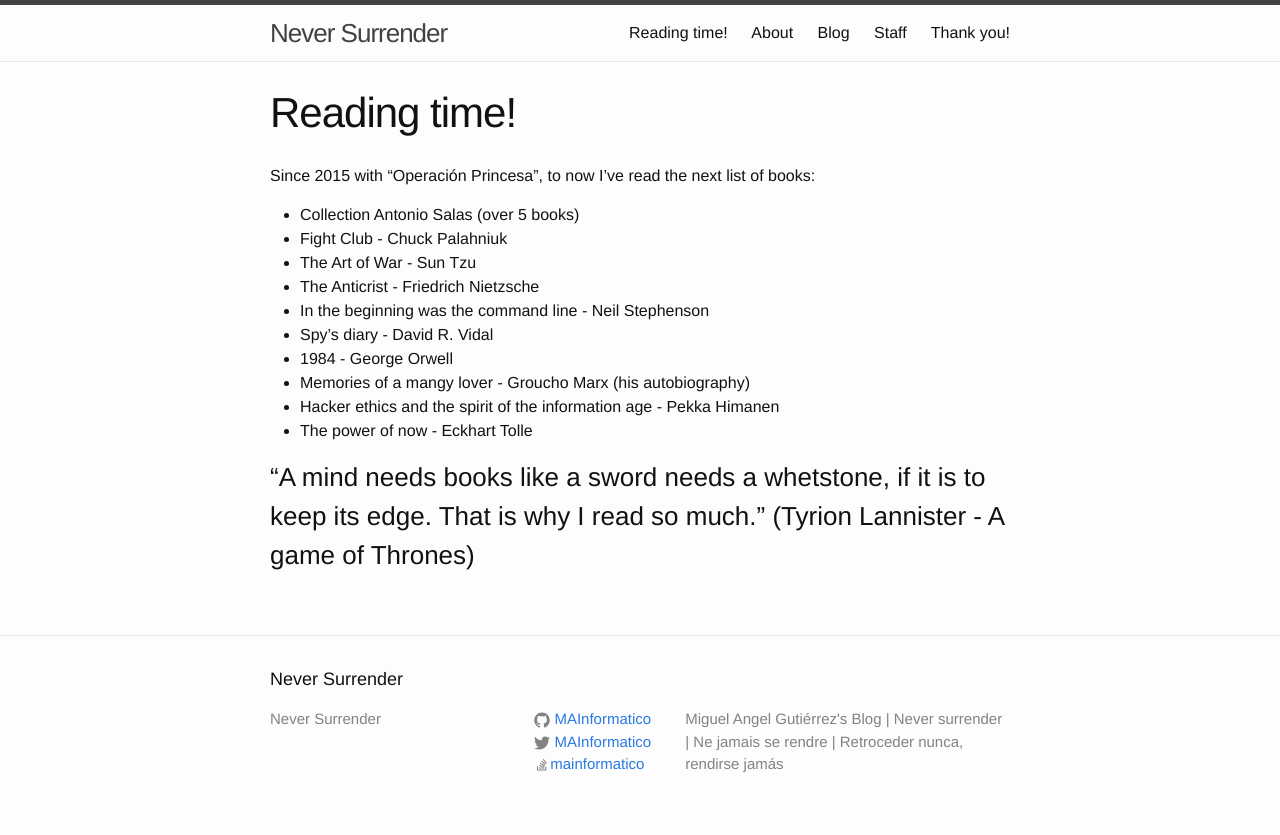
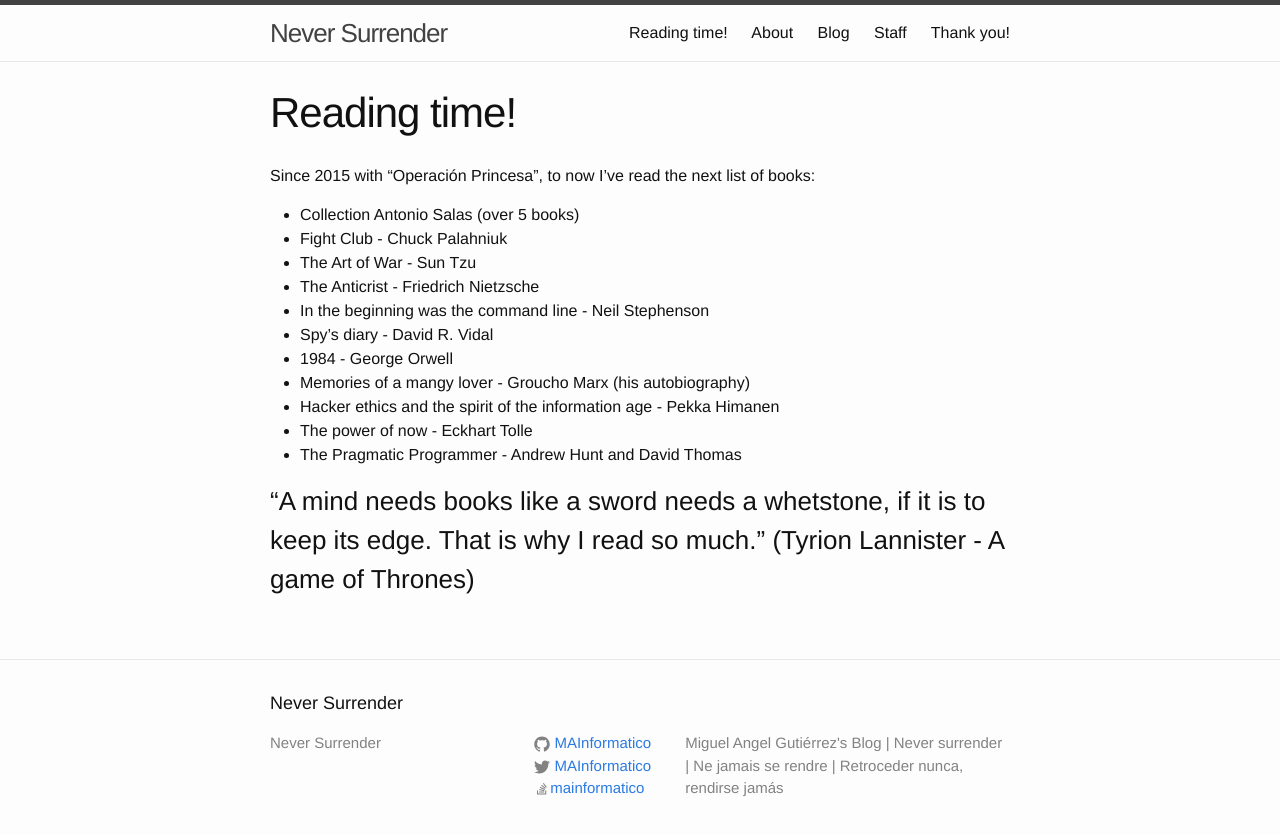
Before and after one commit to MAInformatico/MAInformatico.github.io, a Jekyll site: the page built from Reading_Time.md, in a window 1280 px wide. Shown: the top 835 px of the page. Built offline with Jekyll 4.4.1, drawn with Linux system fonts in a browser that asks for light colours.

Commit message:
adding new post

```diff
--- a/Reading_Time.md
+++ b/Reading_Time.md
@@ -16,7 +16,7 @@
 * Memories of a mangy lover - Groucho Marx (his autobiography)
 * Hacker ethics and the spirit of the information age - Pekka Himanen
 * The power of now - Eckhart Tolle
-
+* The Pragmatic Programmer - Andrew Hunt and David Thomas
 
 
 
```
